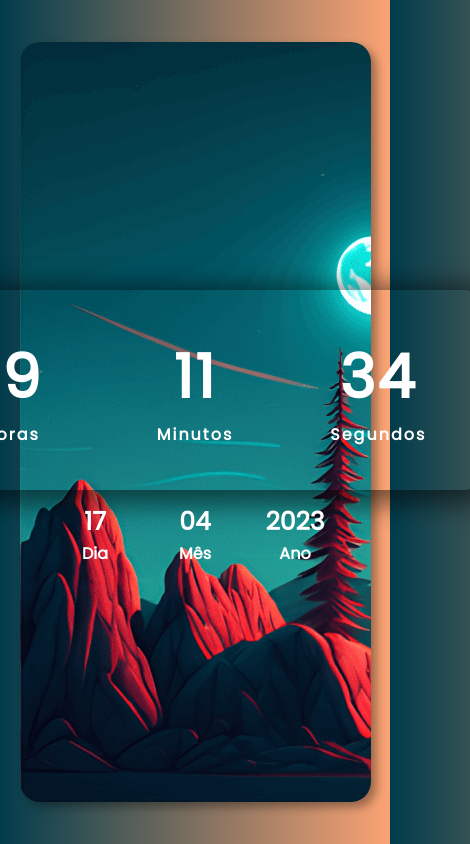
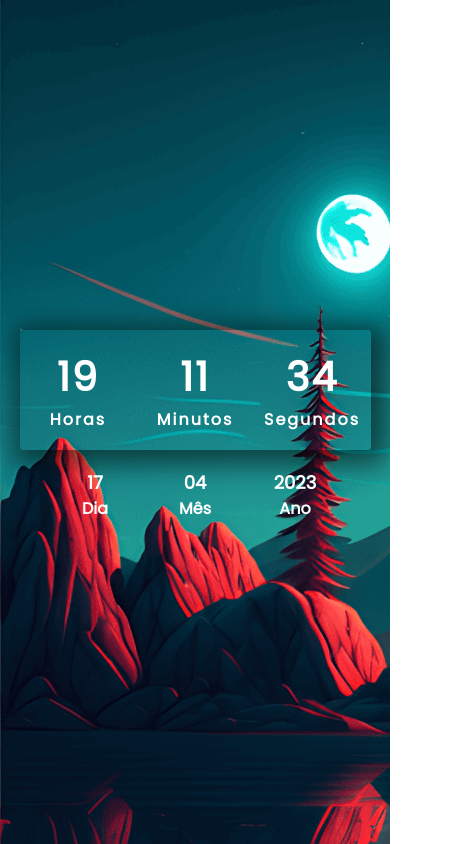
Before and after one commit to ellyelmoura/relogio-html-css-js, a plain HTML site: page index.html in a window 390 px wide. Shown: the whole page, 470 px wide, since content can reach past the window. Drawn offline with Linux system fonts and the light colour scheme.

Commit message:
Versão Mobile
Alterações para habilitação em modo mobile

```diff
--- a/style.css
+++ b/style.css
@@ -94,3 +94,56 @@ body{
 #ano{
     font-size: 25px;
 }
+
+@media only screen and (max-width: 645px) {
+
+    img{
+        display: none;
+    }
+
+    body{
+        background-image: url(imagens/background.png);
+        background-attachment: fixed;
+        background-repeat: no-repeat;
+        background-size: cover;
+    }
+
+    .container{
+        width: 100%;
+        height: 100%;
+        border-radius: 0;
+        box-shadow: none;
+    }
+
+    .clock-area{
+        width: 90%;
+        height: 120px;
+    }
+
+    #hora{
+        font-size: 40px;
+    }
+
+    #minuto{
+        font-size: 40px;
+    }
+
+    #segundo{
+        font-size: 40px;
+    }
+
+
+    #dia{
+        font-size: 18px;
+    }
+
+    #mes{
+        font-size: 18px;
+    }
+
+    #ano{
+        font-size: 18px;
+    }
+
+
+}
```
